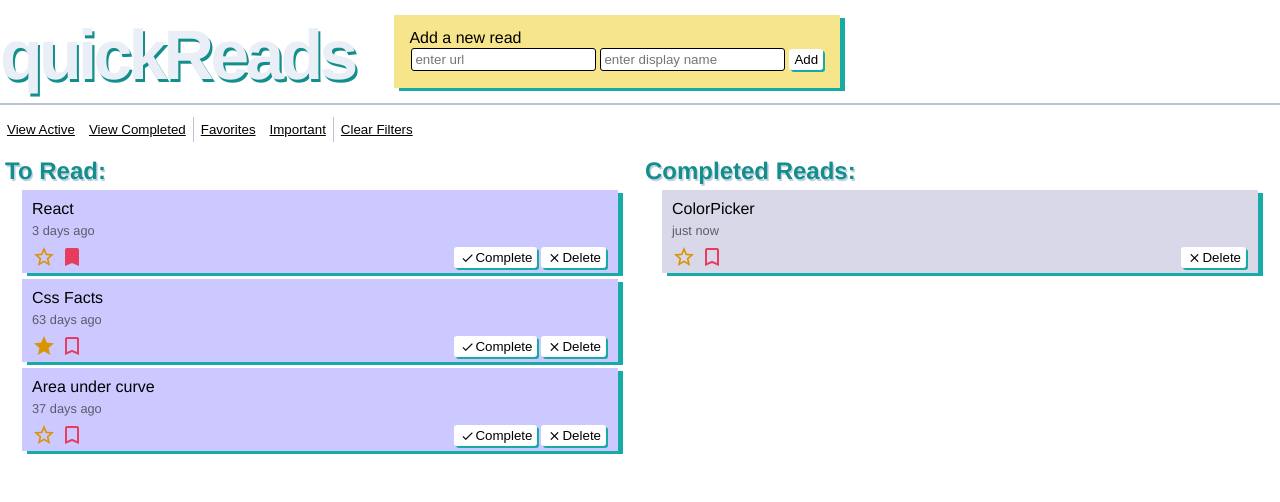
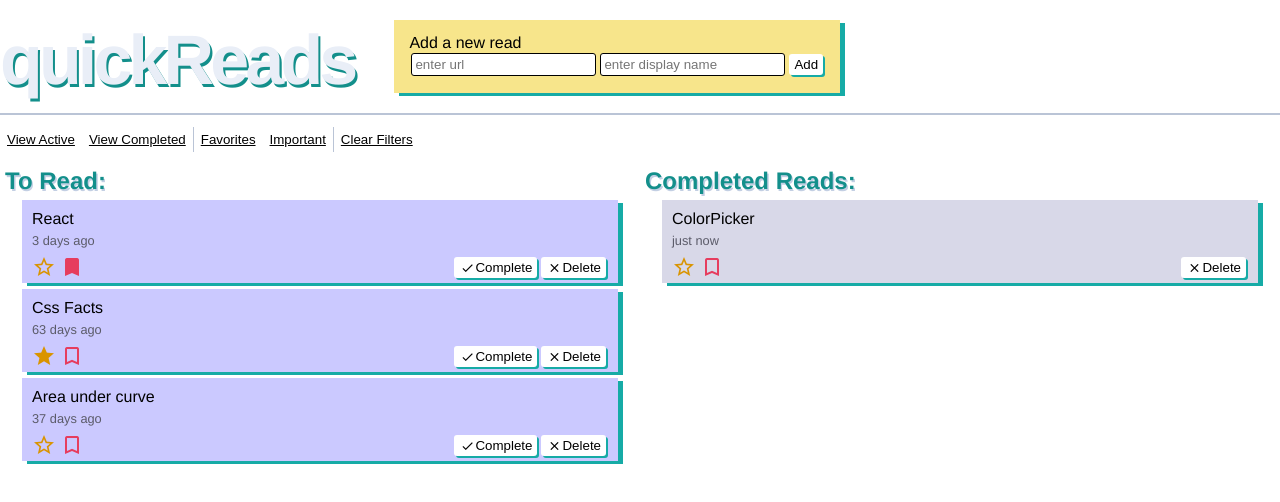
Before and after one commit to biamess/quickReads, a React (Create React App) app: page / in a window 1280 px wide. Shown: the top 502 px of the page. Built offline with nearby package versions, Linux system fonts and the light colour scheme.

Commit message:
improve visual spacing of toolbar

```diff
--- a/src/App.css
+++ b/src/App.css
@@ -33,7 +33,7 @@ input {
 
 .toolbar {
   background-color: #ffffff;
-  padding: 15px 0;
+  padding: 20px 0;
   border-bottom: 2px solid #bac4d6; }
 
 .addNew {
--- a/src/App.scss
+++ b/src/App.scss
@@ -55,7 +55,7 @@ input {
 
 .toolbar {
     background-color: #ffffff;
-    padding: 15px 0;
+    padding: 20px 0;
     border-bottom: 2px solid $border;
 }
 
```
Also changed, not shown: src/App.min.css.
